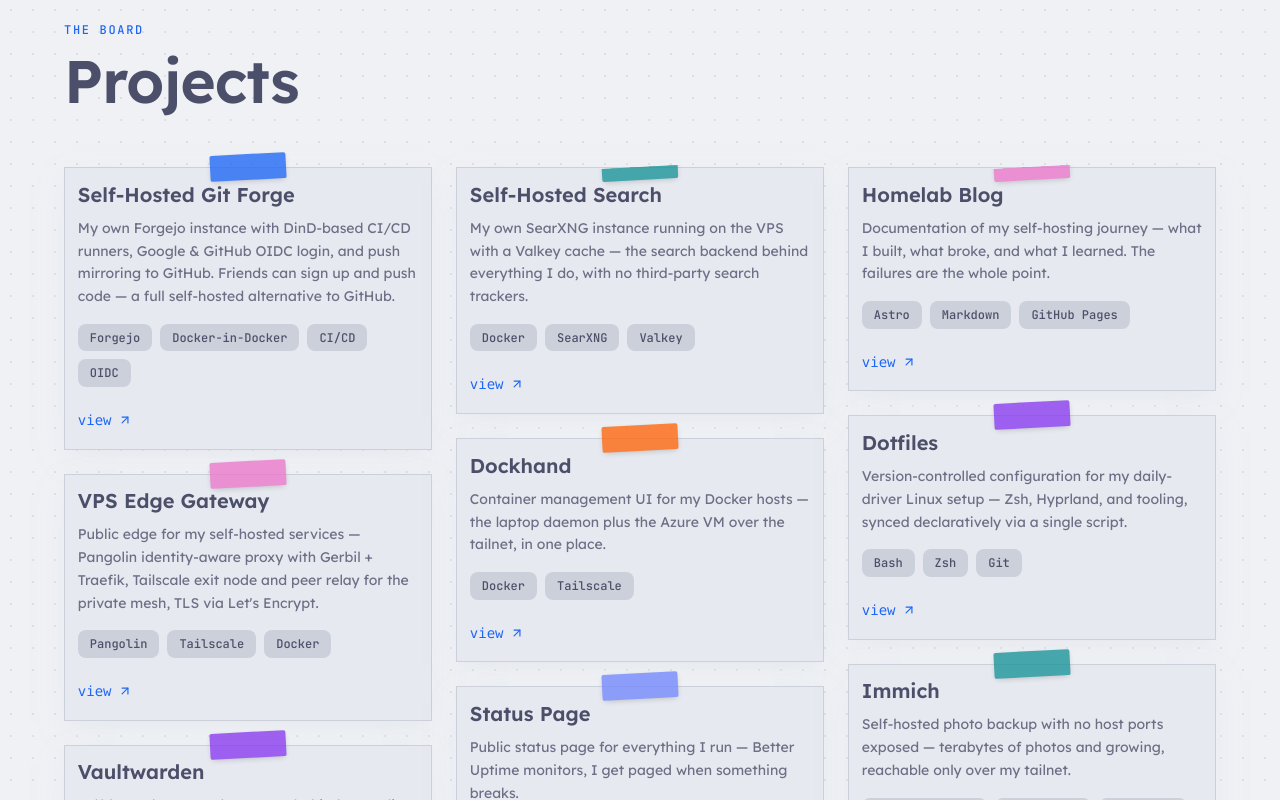
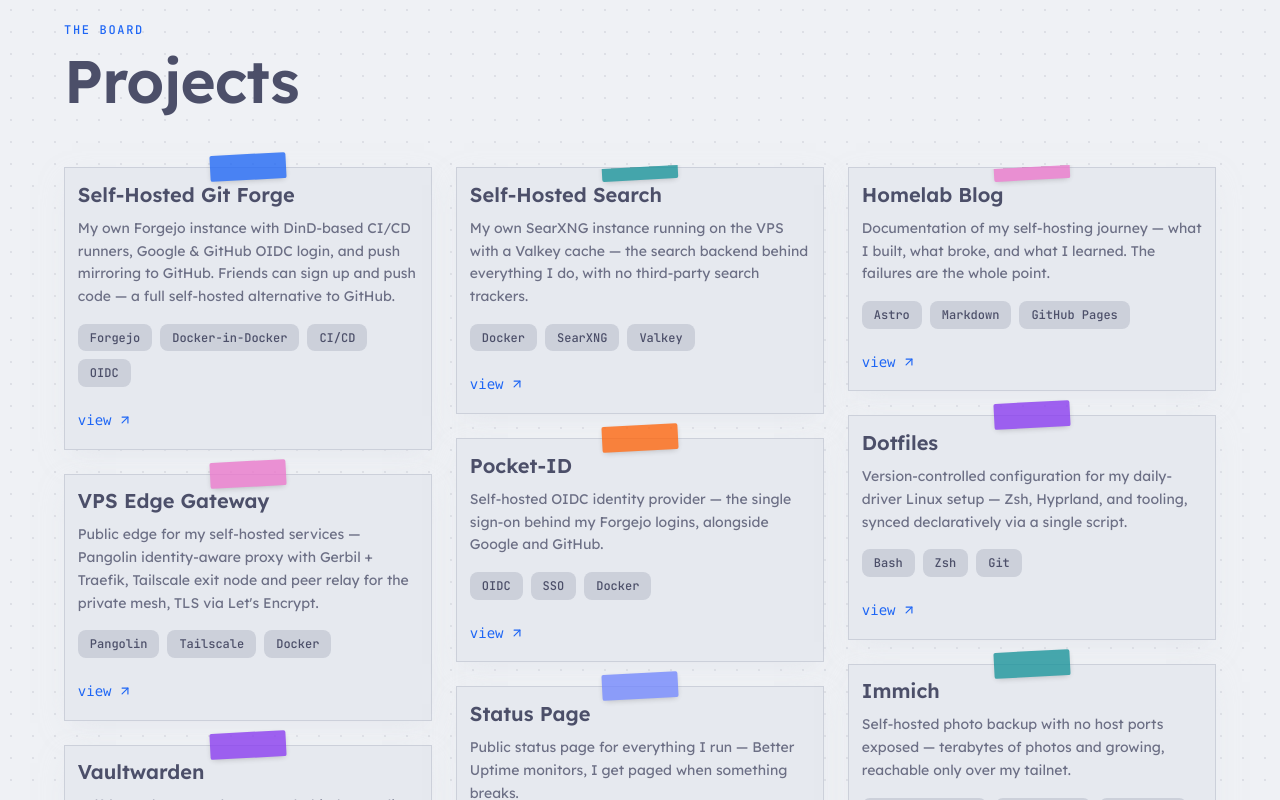
Before and after one commit to D3B-0x0/D3B-0x0.github.io, a React (Vite) app: page / in a window 1280 px wide. Shown: the part 2509-3309 px from the top of the page. Built offline with nearby package versions, Linux system fonts and the light colour scheme.

Commit message:
fix: replace Dockhand card with Pocket-ID, update skills

```diff
--- a/src/app/components/Skills.tsx
+++ b/src/app/components/Skills.tsx
@@ -58,7 +58,7 @@ export function Skills() {
     },
     {
       category: "Self-Hosting",
-      skills: ["Immich", "Vaultwarden", "SearXNG", "Forgejo", "Docker-in-Docker CI/CD", "Dockhand", "Better Uptime"],
+      skills: ["Immich", "Vaultwarden", "SearXNG", "Forgejo", "Docker-in-Docker CI/CD", "Pocket-ID", "Better Uptime"],
     },
     {
       category: "Databases",
--- a/src/config.ts
+++ b/src/config.ts
@@ -31,10 +31,10 @@ export const SITE = {
       link: "https://searx.cloud.debnerd.in",
     },
     {
-      title: "Dockhand",
-      description: "Container management UI for my Docker hosts — the laptop daemon plus the Azure VM over the tailnet, in one place.",
-      tech: ["Docker", "Tailscale"],
-      link: "https://dockhand.cloud.debnerd.in",
+      title: "Pocket-ID",
+      description: "Self-hosted OIDC identity provider — the single sign-on behind my Forgejo logins, alongside Google and GitHub.",
+      tech: ["OIDC", "SSO", "Docker"],
+      link: "https://auth.cloud.debnerd.in",
     },
     {
       title: "Status Page",
```
